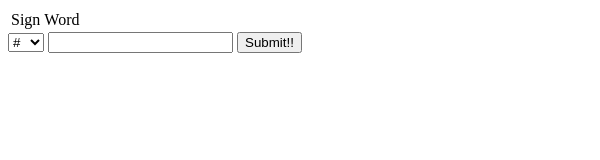
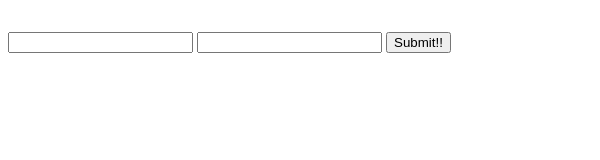
Before and after one commit to Cilvia/easy-memo, an Electron app: page setting.html in a window 600 px wide. Drawn offline with Linux system fonts and the light colour scheme.

Commit message:
add setting.css

```diff
--- /dev/null
+++ b/css/setting.css
@@ -0,0 +1,4 @@
+body{
+    background-color: rgba(24, 24, 24, 0);
+    color: #fff;
+}
--- a/setting.html
+++ b/setting.html
@@ -4,7 +4,8 @@
     <meta charset="UTF-8">
     <meta name="viewport" content="width=device-width, initial-scale=1.0">
     <meta http-equiv="X-UA-Compatible" content="ie=edge">
-    <title>Document</title>
+    <link rel="stylesheet" href="/css/setting.css">
+    <title>Setting</title>
 </head>
 <body>
     <table id="table">
@@ -15,11 +16,7 @@
         </tr>
     </table>
     <form method="post">
-        <select name="" id="sign">
-            <option value="Sharp">#</option>
-            <option value="At">@</option>
-            <option value="Doller">$</option>
-        </select>
+        <input type="text" id="word">
         <input type="text" id="word">
         <input type="button" value="Submit!!">
     </form>
```
